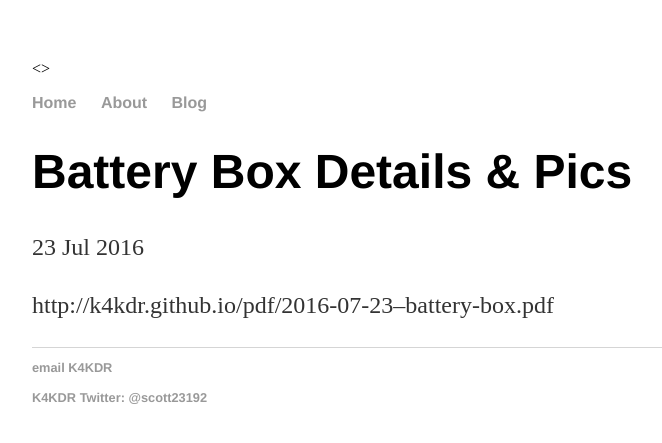
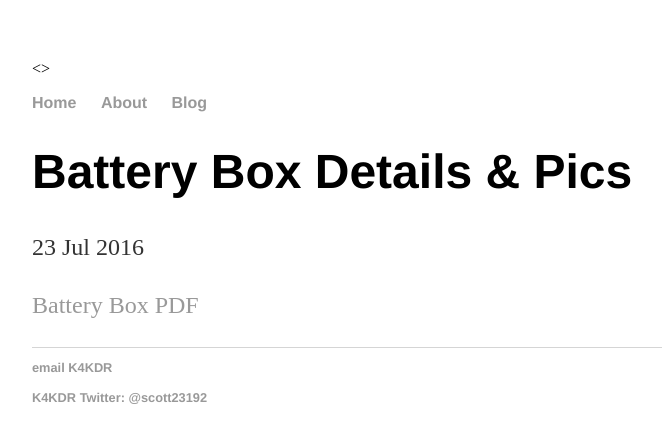
Before and after one commit to K4KDR/k4kdr.github.io, a Jekyll site: the page built from _posts/2016-07-23-battery-box.md, in a window 1280 px wide. Shown: the top 443 px of the page, without its empty margins (160-822 px from the left). Built offline with Jekyll 4.4.1, drawn with Linux system fonts in a browser that asks for light colours; part of the change alters nothing that is shown.

Commit message:
Add files via upload

```diff
--- a/_posts/2016-07-23-battery-box.md
+++ b/_posts/2016-07-23-battery-box.md
@@ -4,4 +4,4 @@ title: "Battery Box Details & Pics"
 date: 2016-07-23
 ---
 
-http://k4kdr.github.io/pdf/2016-07-23--battery-box.pdf
+<a href="http://k4kdr.github.io/pdf/2016-07-23--battery-box.pdf">Battery Box PDF</a>
```
